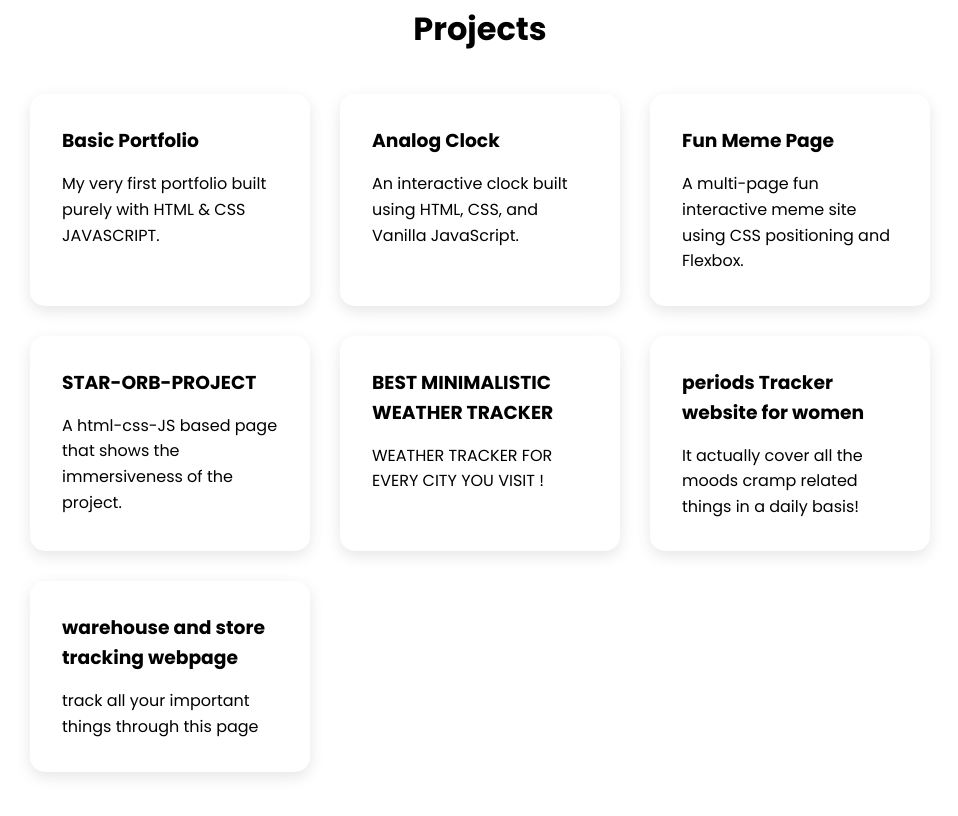
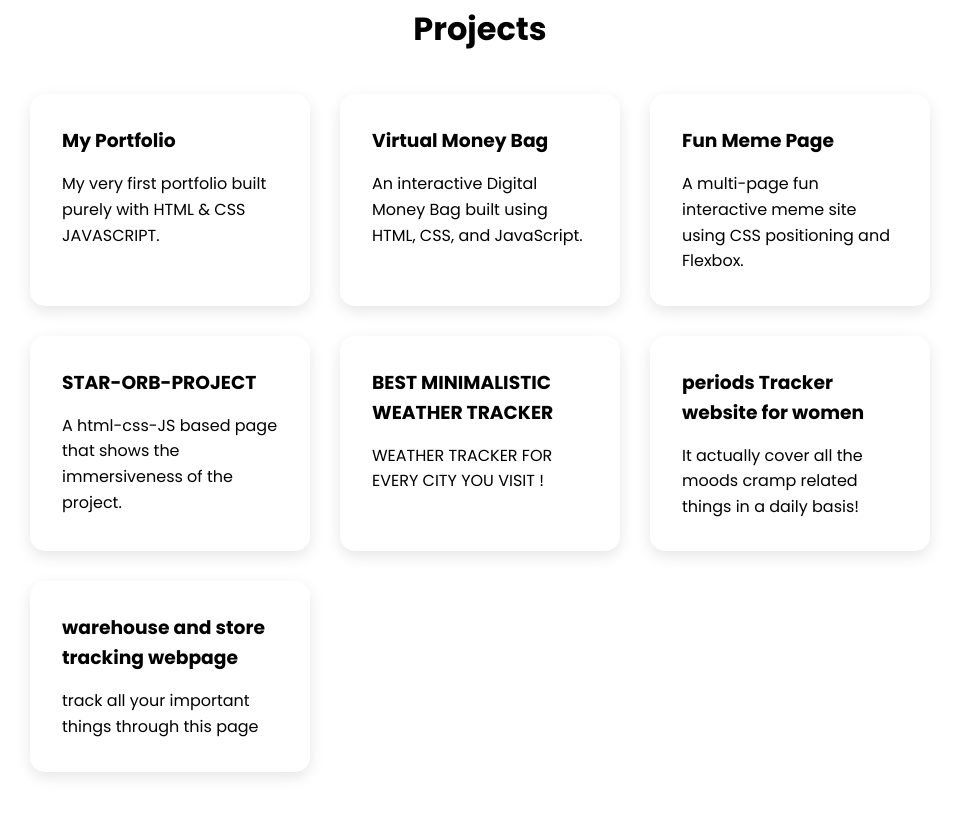
Before and after one commit to Bikugithub/html-portfolio-by-bikram, a plain HTML site: page index.html in a window 1280 px wide. Shown: the part 1599-2415 px from the top of the page, without its empty margins (160-1118 px from the left). Drawn offline with Linux system fonts and the light colour scheme.

Commit message:
Update index.html

```diff
--- a/index.html
+++ b/index.html
@@ -70,12 +70,12 @@
         <h2 class="section-title">Projects</h2>
         <div class="projects-grid">
             <a href="https://bikugithub.github.io/html-portfolio-by-bikram/" target="_blank" class="project-card">
-                <h3>Basic Portfolio</h3>
+                <h3>My Portfolio</h3>
                 <p>My very first portfolio built purely with HTML & CSS JAVASCRIPT.</p>
             </a>
-            <a href="https://bikugithub.github.io/analog-clock-by-bikram-using-HTML-CSS-JS/Clock%20Using%20HTML,%20CSS%20&%20JS/" target="_blank" class="project-card">
-                <h3>Analog Clock</h3>
-                <p>An interactive clock built using HTML, CSS, and Vanilla JavaScript.</p>
+            <a href="https://bikugithub.github.io/Virtual-money-bag/" target="_blank" class="project-card">
+                <h3>Virtual Money Bag</h3>
+                <p>An interactive Digital Money Bag built using HTML, CSS, and JavaScript.</p>
             </a>
             <a href="https://bikugithub.github.io/MEME-PAGE-FOR-FUN/" target="_blank" class="project-card">
                 <h3>Fun Meme Page</h3>
```
